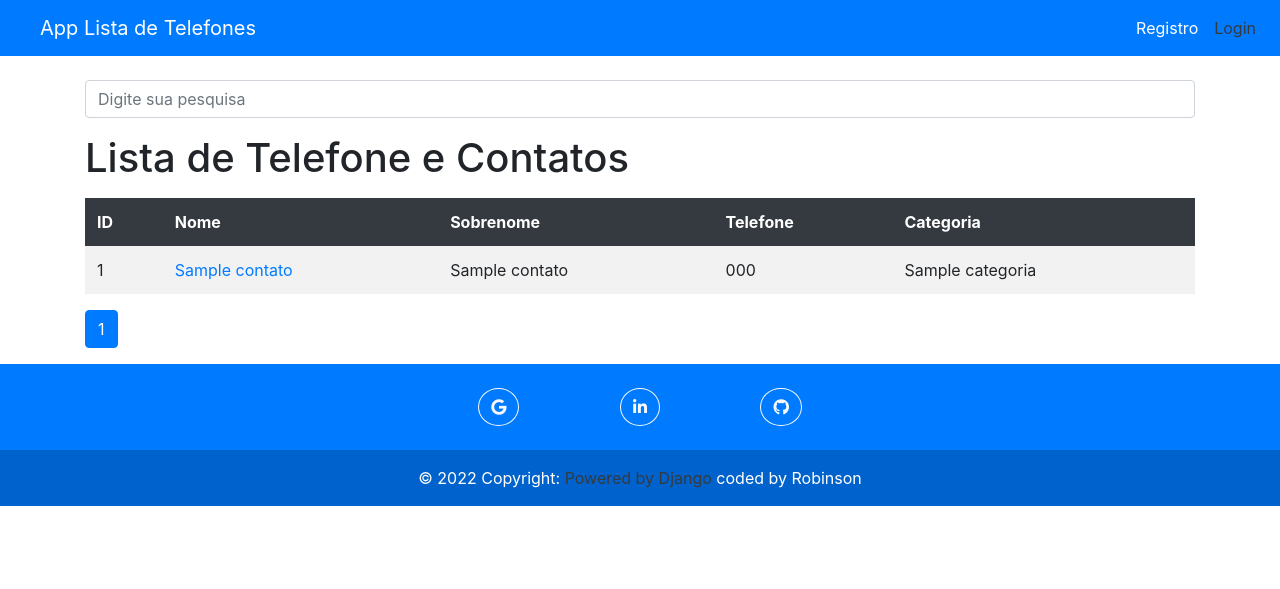
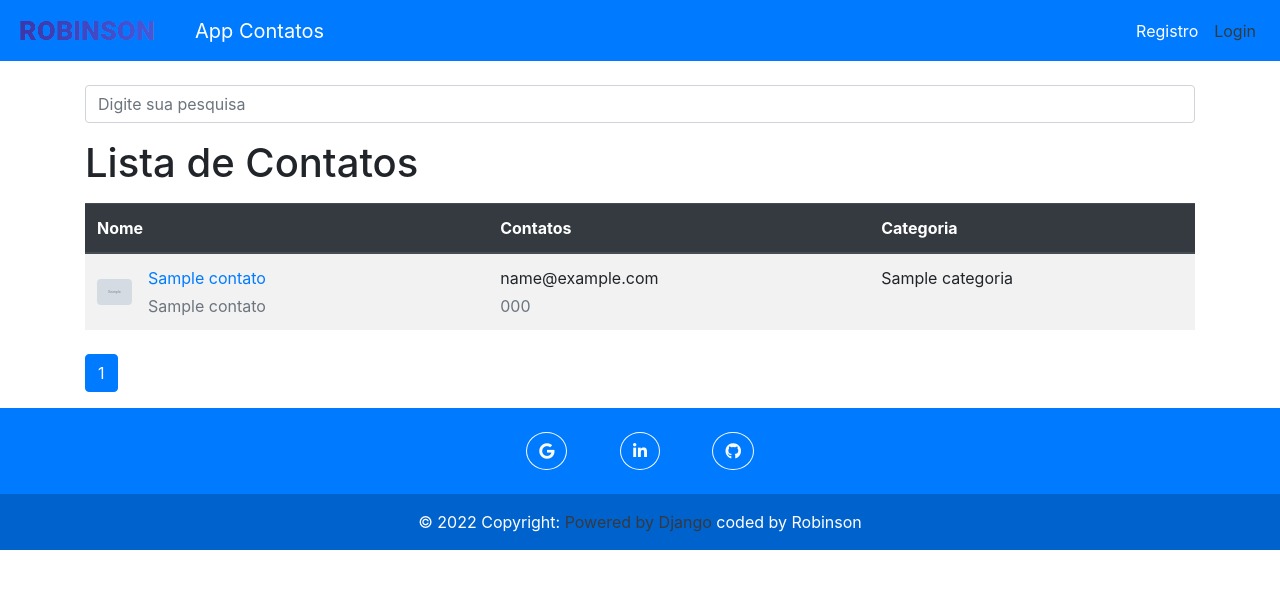
Before and after one commit to robinsonbrz/portfolio-e-apps, a Django app: template contatos/templates/contatos/index.html in a window 1280 px wide. Shown: the top 589 px of the page. Run offline with Django 3.2, Linux system fonts and the light colour scheme; the template is opened without the code that fills it: most values are stand-ins (such as "Sample title", 1, 10 or a date in 2020); grey boxes marked "Sample" are stand-in pictures.

Commit message:
Correção menu

```diff
--- a/contatos/templates/contatos/index.html
+++ b/contatos/templates/contatos/index.html
@@ -4,34 +4,62 @@
 {%block conteudo%}
 
 
-    <h1 class="my-3 ">Lista de Telefone e Contatos</h1>
+    <h1 class="my-3 ">Lista de Contatos</h1>
 
-    <table class="table  table-striped table-borderless table-hover ">
+
+<!---->
+    <table class="table table-striped  align-middle mb-0 bg-white">
         <thead class="thead-dark">
           <tr>
-            <th scope="col">ID</th>
-            <th scope="col">Nome</th>
-            <th scope="col">Sobrenome</th>
-            <th scope="col">Telefone</th>
-            <th scope="col">Categoria</th>
+            <th>Nome</th>
+            <th>Contatos</th>
+            <th>Categoria</th>
           </tr>
         </thead>
         <tbody>
             {% for contato in contatos %}
           <tr>
-                    <td>{{ contato.id }}</td>
             <td>
-                        <a href="{% url 'contatos:ver_contato' contato.id %}" class="link-dark" >{{ contato.nome }}</a>
+              <div class="d-flex align-items-center">
+                <a href="{% url 'contatos:ver_contato' contato.id %}" >
+                <img
+                    src=
+                    {% if contato.foto %}
+                      "{{ contato.foto.url }}"
+                    {% else %}
+                      "/media/fotos/2022/03/sua_foto.jpg"
+                    {% endif %}
+                    alt=""
+                    style="max-width: 35px; height: auto"
+                    class="rounded mr-3"
+                    />
+                </a>
+                <div class="ms-3">
+                    <a href="{% url 'contatos:ver_contato' contato.id %}" >
+                  <p class="fw-bold mb-1">{{ contato.nome }}</p>
+                  <p class="text-muted mb-0">{{ contato.sobrenome }}</p>
+                    </a>
+
+                </div>
+            </div>
         </td>
-                    <td>{{ contato.sobrenome }}</td>
+        <td>
+            <p class="fw-normal mb-1">{{ contato.email }}</p>
+              <p class="fw-normal mb-1"><p class="text-muted mb-0">{{ contato.telefone }}</p>
+            </td>
+            <td>{{ contato.categoria }}</td>
 
-                    <td>{{ contato.telefone }}</td>
-                    <td>{{ contato.categoria }}</td>
+          </tr>
+
+
 
           </tr>
           {% endfor %}
         </tbody>
       </table>
+<!---->
+
+<br>
     <nav>
         <ul class="pagination">
         {% if contatos.has_previous %}
--- a/portapp/templates/portapp/about.html
+++ b/portapp/templates/portapp/about.html
@@ -1,6 +1,6 @@
 {% extends 'base_portapp.html' %}
 {% load static %}
-{%block titulo%}Sobre | {%endblock%}
+{%block titulo%}Sobre{%endblock%}
 
 {%block conteudo%}
 
--- a/portapp/templates/portapp/contato.html
+++ b/portapp/templates/portapp/contato.html
@@ -1,6 +1,6 @@
 {% extends 'base_portapp.html' %}
 {% load static %}
-{%block titulo%}Contato | {%endblock%}
+{%block titulo%}Contato{%endblock%}
 
 {%block conteudo%}
     <!--================ Start Banner Area =================-->
--- a/portapp/templates/portapp/expertise.html
+++ b/portapp/templates/portapp/expertise.html
@@ -1,6 +1,6 @@
 {% extends 'base_portapp.html' %}
 {% load static %}
-{%block titulo%}Expertise | {%endblock%}
+{%block titulo%}Expertise{%endblock%}
 
 {%block conteudo%}
 
--- a/portapp/templates/portapp/index.html
+++ b/portapp/templates/portapp/index.html
@@ -1,6 +1,6 @@
 {% extends 'base_portapp.html' %}
 {% load static %}
-{%block titulo%}Home | {%endblock%}
+{% block titulo %}Inicio{% endblock titulo %}
 
 {%block conteudo%}
 
--- a/portapp/templates/portapp/portfolio.html
+++ b/portapp/templates/portapp/portfolio.html
@@ -1,6 +1,6 @@
 {% extends 'base_portapp.html' %}
 {% load static %}
-{%block titulo%}Portfólio | {%endblock%}
+{% block titulo %}Portfolio{% endblock titulo %}
 
 {%block conteudo%}
     <!--================ Start Banner Area =================-->
@@ -10,8 +10,8 @@
                 <div class="banner_content text-center">
                     <h2>Portfolio</h2>
                     <div class="page_link">
-                        <a href="{% url 'portapp:inicio' %}">Início</a>
-                        <a href="{% url 'portapp:portfolio' %}">Portfólio</a>
+                        <a href="{% url 'portapp:inicio' %}">Inicio</a>
+                        <a href="{% url 'portapp:portfolio' %}">Portfolio</a>
                     </div>
                 </div>
             </div>
--- a/templates/parciais/_footer.html
+++ b/templates/parciais/_footer.html
@@ -4,15 +4,15 @@
 
       <section class="pb-0" >
 
-        <a class="btn btn-outline-light btn-floating mx-5 rounded-circle" href="mailto:robinsonbrz@gmail.com"  target="_blank" role="button"
+        <a class="btn btn-outline-light btn-floating mx-4 rounded-circle" href="mailto:robinsonbrz@gmail.com"  target="_blank" role="button"
           ><i class="fab fa-google" ></i
         ></a>
 
-        <a class="btn btn-outline-light btn-floating mx-5 rounded-circle" href="https://www.linkedin.com/in/robinsonbrz"  target="_blank" role="button"
+        <a class="btn btn-outline-light btn-floating mx-4 rounded-circle" href="https://www.linkedin.com/in/robinsonbrz"  target="_blank" role="button"
           ><i class="fab fa-linkedin-in"></i
         ></a>
 
-        <a class="btn btn-outline-light btn-floating mx-5 rounded-circle" href="https://github.com/robinsonbrz"  target="_blank" role="button"
+        <a class="btn btn-outline-light btn-floating mx-4 rounded-circle" href="https://github.com/robinsonbrz"  target="_blank" role="button"
           ><i class="fab fa-github"></i
         ></a>
       </section>
--- a/templates/parciais/_footer_portapp.html
+++ b/templates/parciais/_footer_portapp.html
@@ -12,13 +12,13 @@
 
 						</div>
 						<div class="footer_social">
-                            <a class="btn btn-outline-light btn-floating mx-5 rounded-circle"
+                            <a class="btn btn-outline-light btn-floating mx-3 rounded-circle"
                                 href="mailto:robinsonbrz@gmail.com" target="_blank" role="button"><i
                                     class="fab fa-google  fa-3x"></i></a>
-                            <a class="btn btn-outline-light btn-floating mx-5 rounded-circle"
+                            <a class="btn btn-outline-light btn-floating mx-3 rounded-circle"
                                 href="https://www.linkedin.com/in/robinsonbrz" target="_blank" role="button"><i
                                     class="fab fa-linkedin-in  fa-3x"></i></a>
-                            <a class="btn btn-outline-light btn-floating mx-5" href="https://github.com/robinsonbrz"
+                            <a class="btn btn-outline-light btn-floating mx-3" href="https://github.com/robinsonbrz"
                                 target="_blank" role="button"><i class="fab fa-github fa-3x"></i></a>
 						</div>
 					</div>
--- a/templates/parciais/_head_portapp.html
+++ b/templates/parciais/_head_portapp.html
@@ -1,11 +1,10 @@
 {% load static %}
 
-<head>
 <!-- Required meta tags -->
 <meta charset="utf-8">
 <meta name="viewport" content="width=device-width, initial-scale=1, shrink-to-fit=no">
 <link rel="icon" href="{% static '/portapp/img/favicon.png'%}" type="image/png">
-	<title>{% block titulo %}{% endblock titulo %} Portfolio Robinson</title>
+
 
 <!-- Bootstrap CSS -->
 <link rel="stylesheet" href="{% static '/portapp/css/bootstrap.css'%}">
@@ -17,5 +16,3 @@
 <link rel="stylesheet" href="{% static '/portapp/vendors/nice-select/css/nice-select.css'%}">
 <!-- main css -->
 <link rel="stylesheet" href="{% static '/portapp/css/style.css'%}">
-
-</head>
--- a/templates/parciais/_header_portapp.html
+++ b/templates/parciais/_header_portapp.html
@@ -18,13 +18,13 @@
 
                 <div class="collapse navbar-collapse offset" id="navbarSupportedContent">
                     <ul class="nav navbar-nav menu_nav justify-content-end">
-                        <li class="nav-item"><a class="nav-link" href="{% url 'portapp:inicio' %}">Home</a></li>
-                                <li class="nav-item"><a class="nav-link" href="{% url 'portapp:portfolio' %}">Portfólio</a></li>
+                        <li class="nav-item active"><a class="nav-link" href="{% url 'portapp:inicio' %}">Inicio</a></li>
+                                <li class="nav-item"><a class="nav-link" href="{% url 'portapp:portfolio' %}">Portfolio</a></li>
                         <li class="nav-item submenu dropdown">
                             <a  class="nav-link dropdown-toggle" href="{% url 'portapp:portfolio' %}" data-toggle="dropdown" role="button"
                                 aria-haspopup="true" aria-expanded="false">Apps</a>
                             <ul class="dropdown-menu">
-                                <li class="nav-item"><a class="nav-link" href="{% url 'contatos:index' %}">Agenda App</a></li>
+                                <li class="nav-item"><a class="nav-link" href="{% url 'contatos:index' %}">App Contatos</a></li>
                                 <li class="nav-item"><a class="nav-link" href="{% url 'todoapp:login' %}">To Do App</a></li>
 
                             </ul>
--- a/templates/parciais/_home_banner.html
+++ b/templates/parciais/_home_banner.html
@@ -10,13 +10,13 @@
                             <h5 class="text-uppercase">ENGENHEIRO DE COMPUTAÇÃO<br>DESENVOLVEDOR FULL STACK PYTHON</h5>
                             <div class="d-flex align-items-center">
                                 <a class="btn-outline-light btn-floating rounded-circle icon-socials" href="mailto:robinsonbrz@gmail.com" target="_blank" role="button">
-                                    <i class="fab fa-google fa-3x p-5"  ></i>
+                                    <i class="fab fa-google fa-3x p-4"  ></i>
                                 </a>
                                 <a class="btn-outline-light btn-floating rounded-circle icon-socials" href="https://www.linkedin.com/in/robinsonbrz" target="_blank" role="button">
-                                    <i class="fab fa-linkedin-in fa-3x p-5" ></i>
+                                    <i class="fab fa-linkedin-in fa-3x p-4" ></i>
                                 </a>
                                 <a class=" btn-outline-light btn-floating rounded-circle icon-socials" href="https://github.com/robinsonbrz" target="_blank" role="button">
-                                    <i class="fab fa-github fa-3x p-5"  ></i>
+                                    <i class="fab fa-github fa-3x p-4"  ></i>
                                 </a>
                             </div>
                         </div>
--- a/templates/parciais/_nav.html
+++ b/templates/parciais/_nav.html
@@ -1,5 +1,8 @@
+{% load static %}
 <nav class="navbar navbar-expand-lg navbar-dark text-dark bg-primary pc-4">
-  <a class="navbar-brand pl-4" href="{% url 'contatos:index' %}">App Lista de Telefones</a>
+  <a class="navbar-brand logo_h" href="{% url 'portapp:inicio' %}"><img src="{% static '/portapp/img/brand.png'%}" alt=""></a>
+  <a class="navbar-brand pl-4" href="{% url 'contatos:index' %}">App Contatos</a>
+
   <button class="navbar-toggler" type="button" data-toggle="collapse" data-target="#navbarNav" aria-controls="navbarNav" aria-expanded="false" aria-label="Toggle navigation">
     <span class="navbar-toggler-icon"></span>
   </button>
```
Also changed, not shown: contatos/templates/contatos/ver_contato.html (+19 -4 lines), portapp/static/portapp/js/theme.js (+20 -0 lines), templates/base_portapp.html (+6 -2 lines), todoapp/templates/todoapp/login.html (+23 -2 lines). Lines whose indentation alone changed are shown as unchanged.
